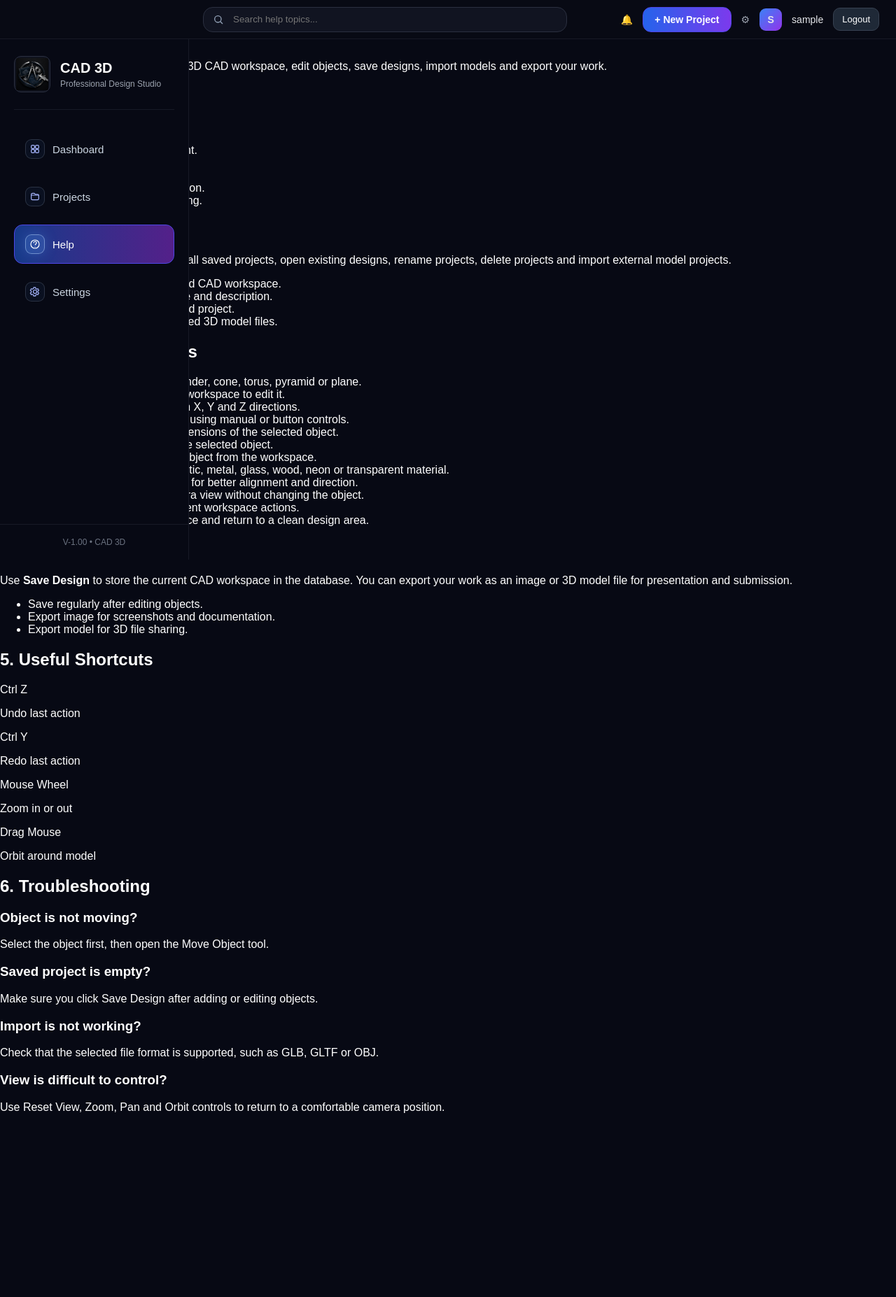
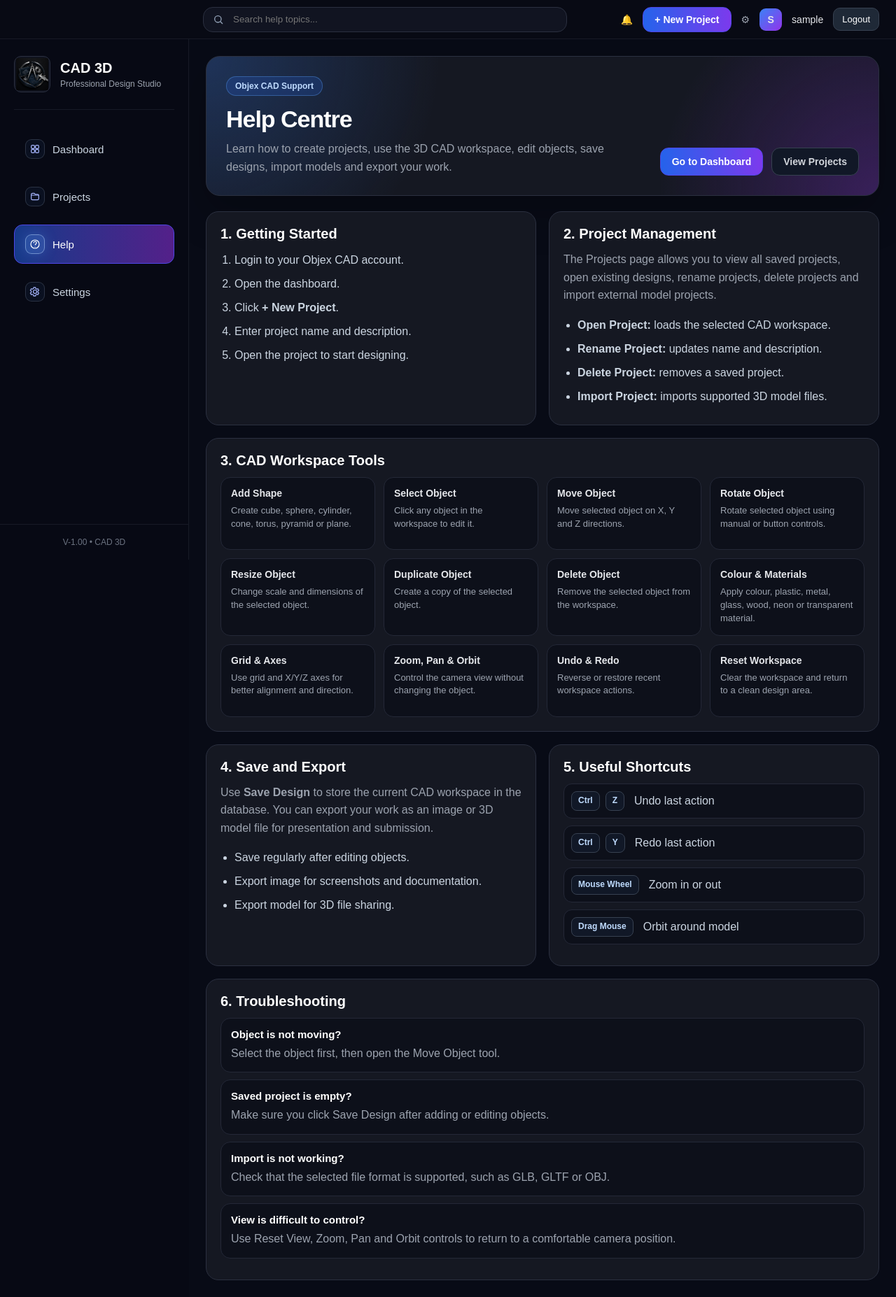
Before and after one commit to Snachit19/Objex_CAD, a Flask app: page /help in a window 1280 px wide. Shown: the whole page at 70% size. Before the commit the page ends 1591 px from the top, so only its background shows below. Run offline with Flask 3, Linux system fonts and the light colour scheme; the visitor is signed in with stand-in values (Sample User, id 1).

Commit message:
Styling Help page

```diff
--- a/app/static/css/style.css
+++ b/app/static/css/style.css
@@ -2463,3 +2463,244 @@
   transform: translateY(-2px) rotate(-4deg) scale(1.04);
   filter: drop-shadow(0 8px 16px rgba(99, 102, 241, 0.34));
 }
+/* ================================
+   Help Page
+================================ */
+
+.help-page-layout {
+  margin-left: var(--sidebar-width);
+  margin-top: var(--top-nav-height);
+  min-height: calc(100vh - var(--top-nav-height));
+  padding: 24px;
+  background: var(--bg-page);
+}
+
+.help-hero-card {
+  background:
+    radial-gradient(circle at top left, rgba(59, 130, 246, 0.26), transparent 34%),
+    radial-gradient(circle at bottom right, rgba(147, 51, 234, 0.28), transparent 32%),
+    var(--bg-panel);
+  border: 1px solid var(--border-soft);
+  border-radius: 20px;
+  padding: 28px;
+  display: flex;
+  align-items: flex-end;
+  justify-content: space-between;
+  gap: 24px;
+  box-shadow: 0 22px 60px rgba(0, 0, 0, 0.25);
+}
+
+.help-badge {
+  display: inline-flex;
+  align-items: center;
+  padding: 6px 12px;
+  border-radius: 999px;
+  background: rgba(37, 99, 235, 0.2);
+  border: 1px solid rgba(96, 165, 250, 0.36);
+  color: #bfdbfe;
+  font-size: 12px;
+  font-weight: 800;
+  margin-bottom: 14px;
+}
+
+.help-hero-card h1 {
+  margin: 0 0 10px;
+  font-size: 34px;
+  letter-spacing: -0.03em;
+}
+
+.help-hero-card p {
+  max-width: 720px;
+  margin: 0;
+  color: var(--text-muted);
+  line-height: 1.6;
+}
+
+.help-hero-actions {
+  display: flex;
+  align-items: center;
+  gap: 12px;
+  flex-shrink: 0;
+}
+
+.help-primary-link,
+.help-secondary-link {
+  min-height: 40px;
+  padding: 0 16px;
+  border-radius: 12px;
+  display: inline-flex;
+  align-items: center;
+  justify-content: center;
+  font-size: 14px;
+  font-weight: 800;
+  text-decoration: none;
+  transition: 0.18s ease;
+}
+
+.help-primary-link {
+  background: var(--gradient-main);
+  color: #ffffff;
+  border: 1px solid #4f46e5;
+}
+
+.help-secondary-link {
+  background: #111827;
+  color: #d1d5db;
+  border: 1px solid #374151;
+}
+
+.help-primary-link:hover,
+.help-secondary-link:hover {
+  transform: translateY(-1px);
+  filter: brightness(1.08);
+}
+
+.help-section-grid {
+  margin-top: 22px;
+  display: grid;
+  grid-template-columns: repeat(2, minmax(0, 1fr));
+  gap: 18px;
+}
+
+.help-card-panel {
+  background: var(--bg-panel);
+  border: 1px solid var(--border-soft);
+  border-radius: 18px;
+  padding: 20px;
+}
+
+.help-wide-panel {
+  grid-column: 1 / -1;
+}
+
+.help-card-panel h2 {
+  margin: 0 0 12px;
+  font-size: 20px;
+}
+
+.help-card-panel p {
+  color: var(--text-muted);
+  line-height: 1.6;
+  margin-top: 0;
+}
+
+.help-step-list,
+.help-list {
+  margin: 0;
+  padding-left: 20px;
+  color: var(--text-soft);
+  line-height: 1.75;
+}
+
+.help-step-list li,
+.help-list li {
+  margin-bottom: 6px;
+}
+
+.help-tool-grid {
+  display: grid;
+  grid-template-columns: repeat(4, minmax(0, 1fr));
+  gap: 12px;
+}
+
+.help-tool-card {
+  background: #0d101a;
+  border: 1px solid #242837;
+  border-radius: 14px;
+  padding: 14px;
+  min-height: 104px;
+}
+
+.help-tool-card strong {
+  display: block;
+  color: #e5e7eb;
+  margin-bottom: 8px;
+  font-size: 14px;
+}
+
+.help-tool-card span {
+  display: block;
+  color: var(--text-muted);
+  font-size: 13px;
+  line-height: 1.45;
+}
+
+.shortcut-row {
+  display: flex;
+  align-items: center;
+  gap: 8px;
+  background: #0d101a;
+  border: 1px solid #242837;
+  border-radius: 12px;
+  padding: 10px;
+  margin-bottom: 10px;
+}
+
+.shortcut-row p {
+  margin: 0 0 0 6px;
+  color: var(--text-soft);
+}
+
+.help-kbd {
+  min-height: 28px;
+  padding: 5px 9px;
+  border-radius: 8px;
+  background: #111827;
+  border: 1px solid #374151;
+  color: #bfdbfe;
+  font-size: 12px;
+  font-weight: 900;
+}
+
+.faq-item {
+  background: #0d101a;
+  border: 1px solid #242837;
+  border-radius: 14px;
+  padding: 14px;
+  margin-bottom: 10px;
+}
+
+.faq-item h3 {
+  margin: 0 0 6px;
+  font-size: 15px;
+}
+
+.faq-item p {
+  margin: 0;
+}
+
+@media (max-width: 1100px) {
+  .help-hero-card {
+    align-items: flex-start;
+    flex-direction: column;
+  }
+
+  .help-tool-grid {
+    grid-template-columns: repeat(3, minmax(0, 1fr));
+  }
+}
+
+@media (max-width: 850px) {
+  .help-page-layout {
+    margin-left: 0;
+    padding: 72px 16px 20px;
+  }
+
+  .help-section-grid {
+    grid-template-columns: 1fr;
+  }
+
+  .help-tool-grid {
+    grid-template-columns: 1fr;
+  }
+
+  .help-hero-actions {
+    width: 100%;
+    flex-direction: column;
+  }
+
+  .help-primary-link,
+  .help-secondary-link {
+    width: 100%;
+  }
+}
```
